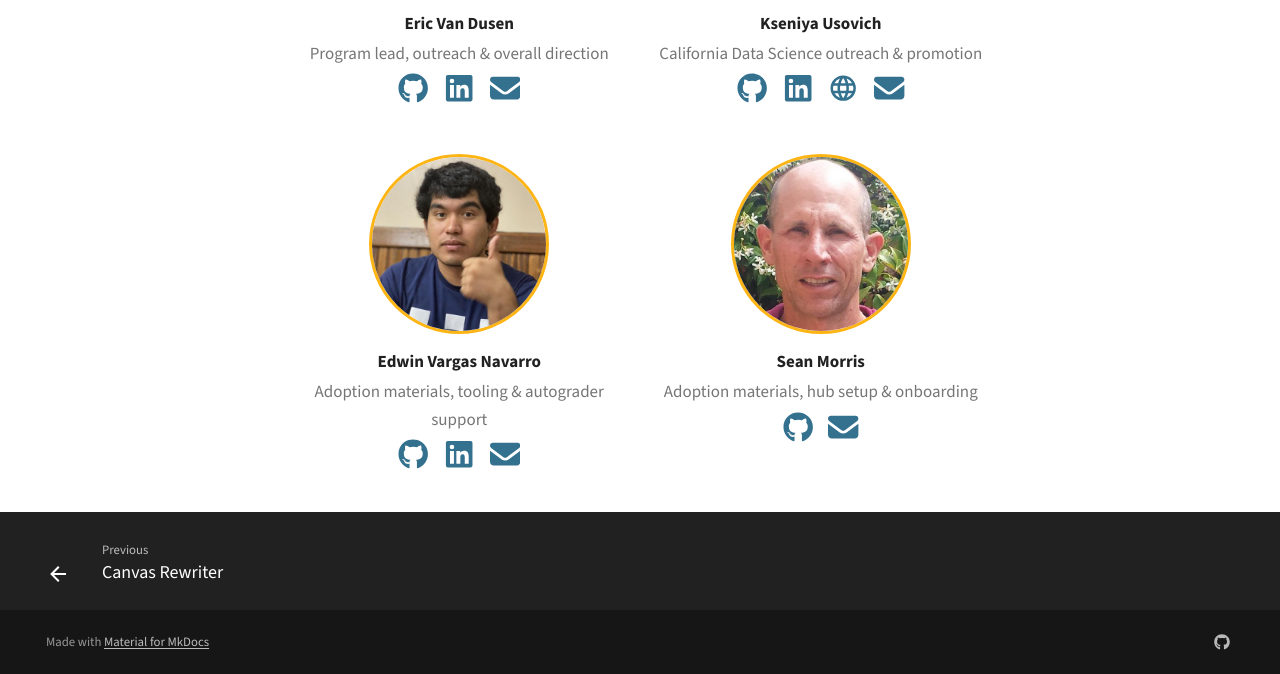
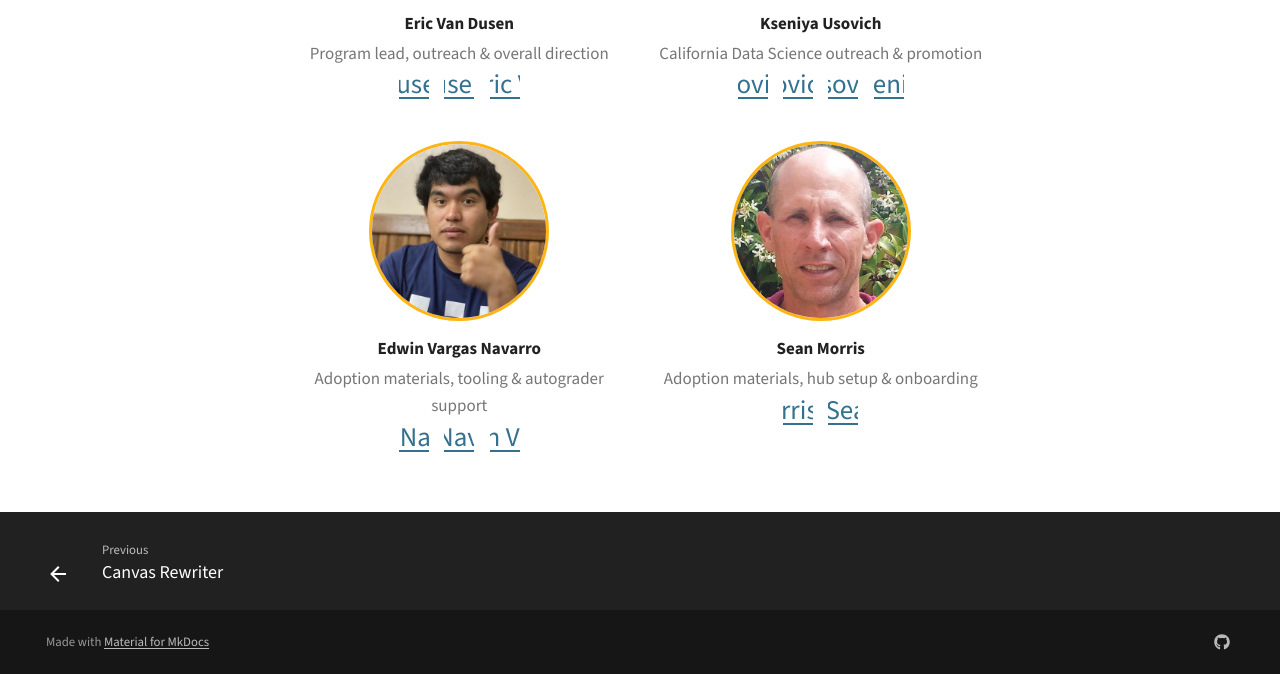
Before and after one commit to ucb-dsus-adopters/ucb-dsus-adopters.github.io, an MkDocs documentation site: the page built from docs/contact.md, in a window 1280 px wide and 1372 px high, cut to the strip 698-1372 px from the top of the window. Built offline with MkDocs 1.6.1 and Material for MkDocs 9.7.7, drawn with Linux system fonts in a browser that asks for light colours; some web fonts are replaced; comment, search, counter and statistics services are not loaded; some of the changed lines change nothing that is shown.

Commit message:
fix(a11y)

```diff
--- a/docs/contact.md
+++ b/docs/contact.md
@@ -22,7 +22,9 @@
 Program lead, outreach & overall direction
 { .team-role }
 
-[:fontawesome-brands-github:](https://github.com/ericvd-ucb){ aria-label="Eric Van Dusen on GitHub" } [:fontawesome-brands-linkedin:](https://www.linkedin.com/in/ericvd/){ aria-label="Eric Van Dusen on LinkedIn" } [:fontawesome-solid-envelope:](mailto:ericvd@berkeley.edu){ aria-label="Email Eric Van Dusen" }
+[:fontawesome-brands-github: Eric Van Dusen on GitHub](https://github.com/ericvd-ucb){ .team-social }
+[:fontawesome-brands-linkedin: Eric Van Dusen on LinkedIn](https://www.linkedin.com/in/ericvd/){ .team-social }
+[:fontawesome-solid-envelope: Email Eric Van Dusen](mailto:ericvd@berkeley.edu){ .team-social }
 </div>
 
 <div class="team-member" markdown>
@@ -33,7 +35,10 @@
 California Data Science outreach & promotion
 { .team-role }
 
-[:fontawesome-brands-github:](https://github.com/kseniyausovich){ aria-label="Kseniya Usovich on GitHub" } [:fontawesome-brands-linkedin:](https://www.linkedin.com/in/kseniya-usovich-45419a9b){ aria-label="Kseniya Usovich on LinkedIn" } [:material-web:](https://ca-datascience.github.io/){ aria-label="Kseniya Usovich's website" } [:fontawesome-solid-envelope:](mailto:k_usovich@berkeley.edu){ aria-label="Email Kseniya Usovich" }
+[:fontawesome-brands-github: Kseniya Usovich on GitHub](https://github.com/kseniyausovich){ .team-social }
+[:fontawesome-brands-linkedin: Kseniya Usovich on LinkedIn](https://www.linkedin.com/in/kseniya-usovich-45419a9b){ .team-social }
+[:material-web: Kseniya Usovich's website](https://ca-datascience.github.io/){ .team-social }
+[:fontawesome-solid-envelope: Email Kseniya Usovich](mailto:k_usovich@berkeley.edu){ .team-social }
 </div>
 
 <div class="team-member" markdown>
@@ -44,7 +49,9 @@
 Adoption materials, tooling & autograder support
 { .team-role }
 
-[:fontawesome-brands-github:](https://github.com/jedwin3210){ aria-label="Edwin Vargas Navarro on GitHub" } [:fontawesome-brands-linkedin:](https://www.linkedin.com/in/edwin-vargas-navarro-423014237/){ aria-label="Edwin Vargas Navarro on LinkedIn" } [:fontawesome-solid-envelope:](mailto:jedwin321@berkeley.edu){ aria-label="Email Edwin Vargas Navarro" }
+[:fontawesome-brands-github: Edwin Vargas Navarro on GitHub](https://github.com/jedwin3210){ .team-social }
+[:fontawesome-brands-linkedin: Edwin Vargas Navarro on LinkedIn](https://www.linkedin.com/in/edwin-vargas-navarro-423014237/){ .team-social }
+[:fontawesome-solid-envelope: Email Edwin Vargas Navarro](mailto:jedwin321@berkeley.edu){ .team-social }
 </div>
 
 <div class="team-member" markdown>
@@ -55,7 +62,8 @@
 Adoption materials, hub setup & onboarding
 { .team-role }
 
-[:fontawesome-brands-github:](https://github.com/sean-morris){ aria-label="Sean Morris on GitHub" } [:fontawesome-solid-envelope:](mailto:sean.smorris@berkeley.edu){ aria-label="Email Sean Morris" }
+[:fontawesome-brands-github: Sean Morris on GitHub](https://github.com/sean-morris){ .team-social }
+[:fontawesome-solid-envelope: Email Sean Morris](mailto:sean.smorris@berkeley.edu){ .team-social }
 </div>
 
 </div>
--- a/docs/javascripts/a11y.js
+++ b/docs/javascripts/a11y.js
@@ -9,9 +9,35 @@
     }
   }
 
+  function decorateTeamSocialIcons() {
+    document.querySelectorAll(".team-member a.team-social").forEach(function (link) {
+      link.querySelectorAll("svg").forEach(function (svg) {
+        svg.setAttribute("aria-hidden", "true");
+        svg.setAttribute("focusable", "false");
+      });
+    });
+
+    // Footer social icon (Material only sets title=; some scanners want more).
+    document.querySelectorAll("a.md-social__link").forEach(function (link) {
+      if (!link.getAttribute("aria-label")) {
+        var title = link.getAttribute("title") || "Social link";
+        link.setAttribute("aria-label", title);
+      }
+      link.querySelectorAll("svg").forEach(function (svg) {
+        svg.setAttribute("aria-hidden", "true");
+        svg.setAttribute("focusable", "false");
+      });
+    });
+  }
+
+  function run() {
+    labelSearchDialog();
+    decorateTeamSocialIcons();
+  }
+
   if (document.readyState === "loading") {
-    document.addEventListener("DOMContentLoaded", labelSearchDialog);
+    document.addEventListener("DOMContentLoaded", run);
   } else {
-    labelSearchDialog();
+    run();
   }
 })();
--- a/docs/stylesheets/extra.css
+++ b/docs/stylesheets/extra.css
@@ -700,6 +700,29 @@
   font-size: 1.35rem;
   margin: 0 0.3rem;
   color: var(--ucb-founders-rock-dark);
+  text-decoration: none;
+}
+
+/* Icon-only social links: keep real link text in the DOM for screen readers
+   / axe link-name, but clip it so only the twemoji icon shows visually. */
+.md-typeset .team-member a.team-social {
+  display: inline-flex;
+  align-items: center;
+  justify-content: center;
+  width: 1.5rem;
+  height: 1.5rem;
+  overflow: hidden;
+  white-space: nowrap;
+  vertical-align: middle;
+}
+
+.md-typeset .team-member a.team-social .twemoji {
+  flex: 0 0 auto;
+}
+
+.md-typeset .team-member a.team-social .twemoji svg {
+  width: 1.35rem;
+  height: 1.35rem;
 }
 
 /* Data 8 Inspired Curriculum explorer (list + Leaflet map) */
```
